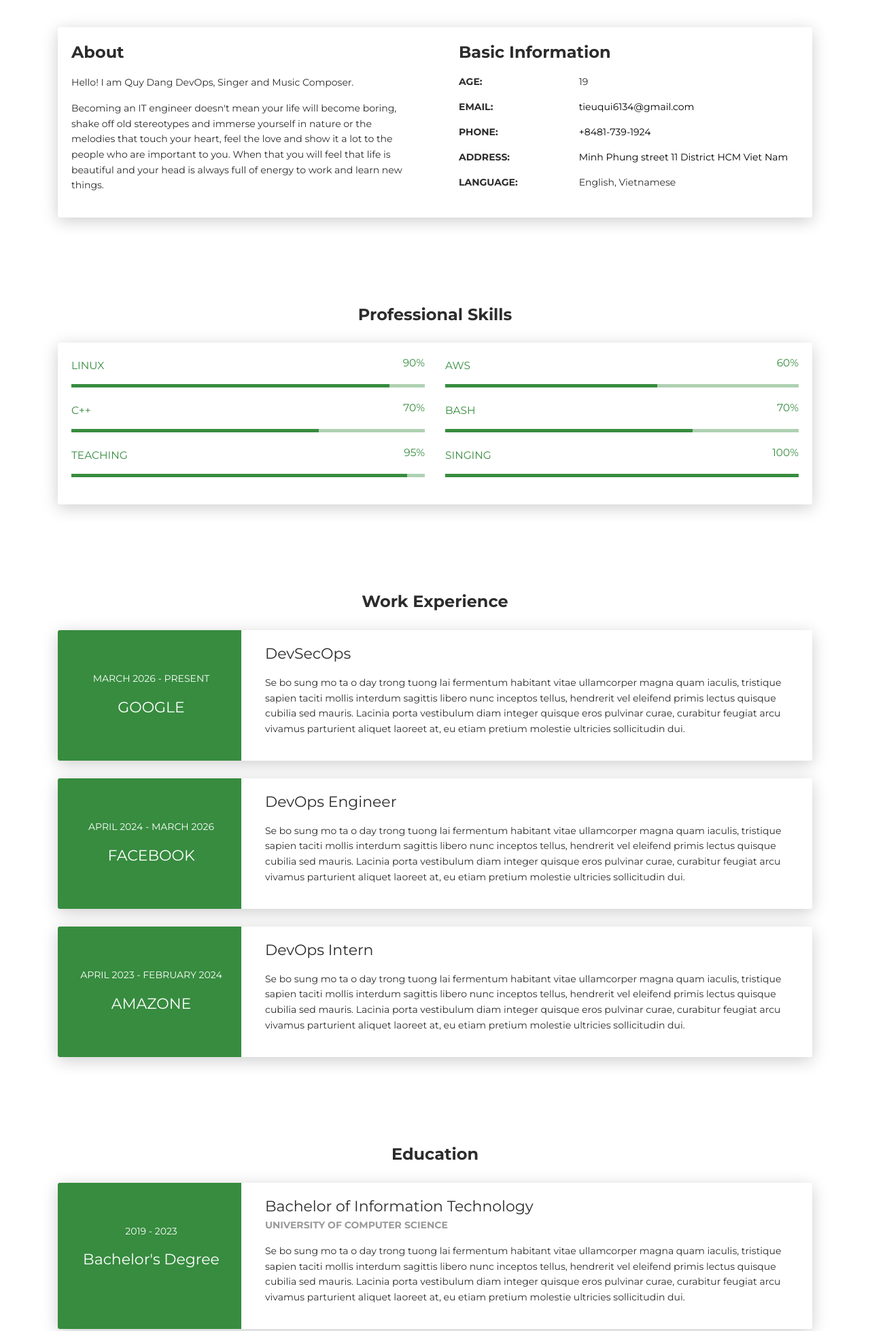
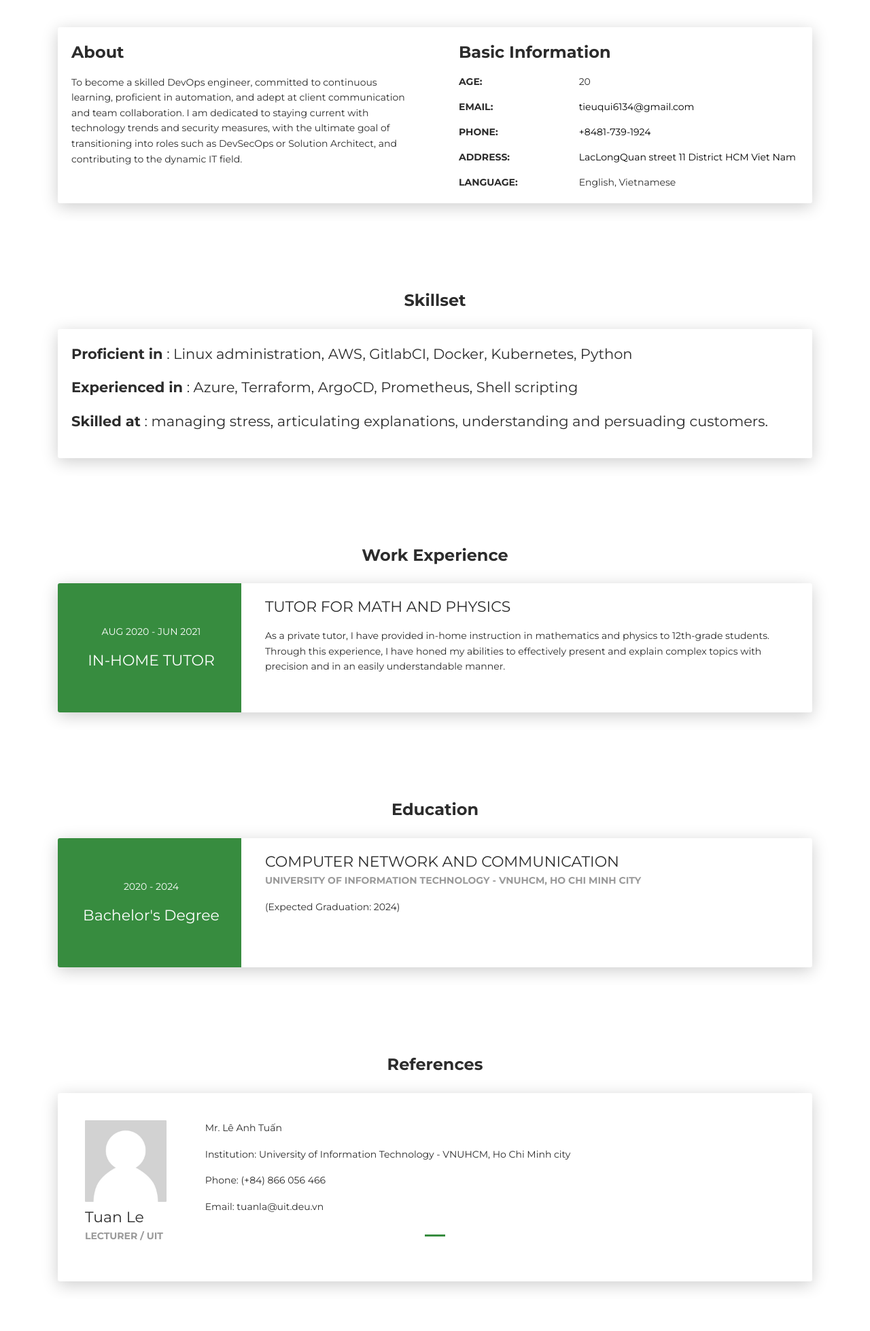
Before and after one commit to DangTieuQuy/MyResume, a plain HTML site: page index.html in a window 1280 px wide. Shown: the part 580-2538 px from the top of the page at 68% size. Drawn offline with Linux system fonts and the light colour scheme.

Commit message:
update resume
update resume

```diff
--- a/index.html
+++ b/index.html
@@ -52,12 +52,12 @@
         <div class="content-center">
           <div class="cc-profile-image"><a href="#"><img src="images/512.jpg" alt="Image"/></a></div>
           <div class="h2 title">Quý Đàng</div>
-          <p class="category text-white">DevOps, Singer and more</p><a class="btn btn-primary smooth-scroll mr-2" href="#contact" data-aos="zoom-in" data-aos-anchor="data-aos-anchor">Hire Me</a><a class="btn btn-primary" href="#" data-aos="zoom-in" data-aos-anchor="data-aos-anchor">Download CV</a>
+          <p class="category text-white">DevOps Intern</p><a class="btn btn-primary smooth-scroll mr-2" href="#contact" data-aos="zoom-in" data-aos-anchor="data-aos-anchor">Hire Me</a><a class="btn btn-primary" href="https://drive.google.com/file/d/175ffQaX25R5kdVeF1eGbp1snwDKieUCe/view?usp=sharing" target="_blank" rel="tooltip" data-aos="zoom-in" data-aos-anchor="data-aos-anchor">Download CV</a>
         </div>
       </div>
       <div class="section">
         <div class="container">
-          <div class="button-container"><a class="btn btn-default btn-round btn-lg btn-icon" href="https://www.facebook.com/profile.php?id=100009484681216" target="_blank" rel="tooltip" title="Follow me on Facebook"><i class="fa fa-facebook"></i></a><a class="btn btn-default btn-round btn-lg btn-icon" href="https://github.com/DangTieuQuy" target="_blank" rel="tooltip" title="Follow me on GitHub"><i class="fa fa-github"></i></a><a class="btn btn-default btn-round btn-lg btn-icon" href="https://www.reddit.com/user/QuyDang" target="_blank" rel="tooltip" title="Follow me on Reddit"><i class="fa fa-reddit"></i></a><a class="btn btn-default btn-round btn-lg btn-icon" href="https://www.youtube.com/channel/UChXhJev8cbwVlBZpX__FiVQ" target="_blank" rel="tooltip" title="Follow me on YouTube"><i class="fa fa-youtube"></i></a></div>
+          <div class="button-container"><a class="btn btn-default btn-round btn-lg btn-icon" href="https://www.facebook.com/profile.php?id=100009484681216" target="_blank" rel="tooltip" title="Follow me on Facebook"><i class="fa fa-facebook"></i></a><a class="btn btn-default btn-round btn-lg btn-icon" href="https://github.com/DangTieuQuy" target="_blank" rel="tooltip" title="Follow me on GitHub"><i class="fa fa-github"></i></a><a class="btn btn-default btn-round btn-lg btn-icon" href="https://www.linkedin.com/in/%C4%91%C3%A0ng-ti%E1%BB%83u-qu%C3%BD-911370294/" target="_blank" rel="tooltip" title="Follow me on LinkedIn"><i class="fa fa-linkedin"></i></a><a class="btn btn-default btn-round btn-lg btn-icon" href="https://www.youtube.com/channel/UChXhJev8cbwVlBZpX__FiVQ" target="_blank" rel="tooltip" title="Follow me on YouTube"><i class="fa fa-youtube"></i></a></div>
         </div>
       </div>
     </div>
@@ -70,8 +70,7 @@
         <div class="col-lg-6 col-md-12">
           <div class="card-body">
             <div class="h4 mt-0 title">About</div>
-            <p>Hello! I am Quy Dang DevOps, Singer and Music Composer.</p>
-            <p>Becoming an IT engineer doesn't mean your life will become boring, shake off old stereotypes and immerse yourself in nature or  the melodies that touch your heart, feel the love and show it a lot to the people who are important to you. When that you will feel that life is beautiful and your head is always full of energy to work and learn new things. </a></p>
+            <p>To become a skilled DevOps engineer, committed to continuous learning, proficient in automation, and adept at client communication and team collaboration. I am dedicated to staying current with technology trends and security measures, with the ultimate goal of transitioning into roles such as DevSecOps or Solution Architect, and contributing to the dynamic IT field.</a></p>
           </div>
         </div>
         <div class="col-lg-6 col-md-12">
@@ -79,7 +78,7 @@
             <div class="h4 mt-0 title">Basic Information</div>
             <div class="row">
               <div class="col-sm-4"><strong class="text-uppercase">Age:</strong></div>
-              <div class="col-sm-8">19</div>
+              <div class="col-sm-8">20</div>
             </div>
             <div class="row mt-3">
               <div class="col-sm-4"><strong class="text-uppercase">Email:</strong></div>
@@ -91,7 +90,7 @@
             </div>
             <div class="row mt-3">
               <div class="col-sm-4"><strong class="text-uppercase">Address:</strong></div>
-              <div class="col-sm-8"><a id="maill" href="https://goo.gl/maps/cDQZiG8m9v8wzNX4A" target="_blank">Minh Phung street 11 District HCM Viet Nam</a></div>
+              <div class="col-sm-8"><a id="maill" href="https://goo.gl/maps/cDQZiG8m9v8wzNX4A" target="_blank">LacLongQuan street 11 District HCM Viet Nam</a></div>
             </div>
             <div class="row mt-3">
               <div class="col-sm-4"><strong class="text-uppercase">Language:</strong></div>
@@ -105,10 +104,13 @@
 </div>
 <div class="section" id="skill">
   <div class="container">
-    <div class="h4 text-center mb-4 title">Professional Skills</div>
+    <div class="h4 text-center mb-4 title">Skillset</div>
     <div class="card" data-aos="fade-up" data-aos-anchor-placement="top-bottom">
-      <div class="card-body">
-        <div class="row">
+      <div class="card-body" style="font-size: 1.5em;">
+        <p><b>Proficient in</b> : Linux administration, AWS, GitlabCI, Docker, Kubernetes, Python</p>
+        <p><b>Experienced in</b> : Azure, Terraform, ArgoCD, Prometheus, Shell scripting</p>
+        <p><b>Skilled at</b> : managing stress, articulating explanations, understanding and persuading customers.</p>
+        <!-- <div class="row">
           <div class="col-md-6">
             <div class="progress-container progress-primary"><span class="progress-badge">LINUX</span>
               <div class="progress">
@@ -154,7 +156,7 @@
                 <div class="progress-bar progress-bar-primary" data-aos="progress-full" data-aos-offset="10" data-aos-duration="2000" role="progressbar" aria-valuenow="60" aria-valuemin="0" aria-valuemax="100" style="width: 100%;"></div><span class="progress-value">100%</span>
               </div>
             </div>
-          </div>
+          </div> -->
         </div>
       </div>
     </div>
@@ -299,19 +301,19 @@
       <div class="row">
         <div class="col-md-3 bg-primary" data-aos="fade-right" data-aos-offset="50" data-aos-duration="500">
           <div class="card-body cc-experience-header">
-            <p>March 2026 - Present</p>
-            <div class="h5">Google</div>
+            <p>AUG 2020 - JUN 2021</p>
+            <div class="h5">In-home tutor</div>
           </div>
         </div>
         <div class="col-md-9" data-aos="fade-left" data-aos-offset="50" data-aos-duration="500">
           <div class="card-body">
-            <div class="h5">DevSecOps</div>
-            <p>Se bo sung mo ta o day trong tuong lai fermentum habitant vitae ullamcorper magna quam iaculis, tristique sapien taciti mollis interdum sagittis libero nunc inceptos tellus, hendrerit vel eleifend primis lectus quisque cubilia sed mauris. Lacinia porta vestibulum diam integer quisque eros pulvinar curae, curabitur feugiat arcu vivamus parturient aliquet laoreet at, eu etiam pretium molestie ultricies sollicitudin dui.</p>
+            <div class="h5">TUTOR FOR MATH AND PHYSICS</div>
+            <p>As a private tutor, I have provided in-home instruction in mathematics and physics to 12th-grade students. Through this experience, I have honed my abilities to effectively present and explain complex topics with precision and in an easily understandable manner.</p>
           </div>
         </div>
       </div>
     </div>
-    <div class="card">
+    <!-- <div class="card">
       <div class="row">
         <div class="col-md-3 bg-primary" data-aos="fade-right" data-aos-offset="50" data-aos-duration="500">
           <div class="card-body cc-experience-header">
@@ -342,7 +344,7 @@
           </div>
         </div>
       </div>
-    </div>
+    </div> -->
   </div>
 </div>
 <div class="section" id="education">
@@ -369,24 +371,24 @@
       <div class="row">
         <div class="col-md-3 bg-primary" data-aos="fade-right" data-aos-offset="50" data-aos-duration="500">
           <div class="card-body cc-education-header">
-            <p>2019 - 2023</p>
+            <p>2020 - 2024</p>
             <div class="h5">Bachelor's Degree</div>
           </div>
         </div>
         <div class="col-md-9" data-aos="fade-left" data-aos-offset="50" data-aos-duration="500">
           <div class="card-body">
-            <div class="h5">Bachelor of Information Technology</div>
-            <p class="category">University of Computer Science</p>
-            <p>Se bo sung mo ta o day trong tuong lai fermentum habitant vitae ullamcorper magna quam iaculis, tristique sapien taciti mollis interdum sagittis libero nunc inceptos tellus, hendrerit vel eleifend primis lectus quisque cubilia sed mauris. Lacinia porta vestibulum diam integer quisque eros pulvinar curae, curabitur feugiat arcu vivamus parturient aliquet laoreet at, eu etiam pretium molestie ultricies sollicitudin dui.</p>
+            <div class="h5">COMPUTER NETWORK AND COMMUNICATION</div>
+            <p class="category">University of Information Technology - VNUHCM, Ho Chi Minh city</p>
+            <p>(Expected Graduation: 2024)</p>
           </div>
         </div>
       </div>
     </div>
-    <div class="card">
+    <!-- <div class="card">
       <div class="row">
         <div class="col-md-3 bg-primary" data-aos="fade-right" data-aos-offset="50" data-aos-duration="500">
           <div class="card-body cc-education-header">
-            <p>2017 - 2019</p>
+            <p>2017 - 2020</p>
             <div class="h5">High School</div>
           </div>
         </div>
@@ -397,7 +399,7 @@
             <p>Se bo sung mo ta o day trong tuong lai fermentum habitant vitae ullamcorper magna quam iaculis, tristique sapien taciti mollis interdum sagittis libero nunc inceptos tellus, hendrerit vel eleifend primis lectus quisque cubilia sed mauris. Lacinia porta vestibulum diam integer quisque eros pulvinar curae, curabitur feugiat arcu vivamus parturient aliquet laoreet at, eu etiam pretium molestie ultricies sollicitudin dui.</p>
           </div>
         </div>
-      </div>
+      </div> -->
     </div>
   </div>
 </div>
@@ -408,22 +410,25 @@
       <div class="carousel slide" id="cc-Indicators" data-ride="carousel">
         <ol class="carousel-indicators">
           <li class="active" data-target="#cc-Indicators" data-slide-to="0"></li>
-          <li data-target="#cc-Indicators" data-slide-to="1"></li>
-          <li data-target="#cc-Indicators" data-slide-to="2"></li>
+          <!-- <li data-target="#cc-Indicators" data-slide-to="1"></li>
+          <li data-target="#cc-Indicators" data-slide-to="2"></li> -->
         </ol>
         <div class="carousel-inner">
           <div class="carousel-item active">
             <div class="row">
-              <div class="col-lg-2 col-md-3 cc-reference-header"><img src="images/reference-image-1.jpg" alt="Image"/>
-                <div class="h5 pt-2">Aiyana</div>
-                <p class="category">CEO / Fakebook</p>
+              <div class="col-lg-2 col-md-3 cc-reference-header"><img src="images/ava.jpg" alt="Image"/>
+                <div class="h5 pt-2">Tuan Le</div>
+                <p class="category">Lecturer / UIT</p>
               </div>
               <div class="col-lg-10 col-md-9">
-                <p> Se bo sung mo ta o day trong tuong lai eleifend arcu sociis sollicitudin ante pulvinar ad, est porta cras erat ullamcorper volutpat metus duis platea convallis, tortor primis ac quisque etiam luctus nisl nullam fames. Ligula purus suscipit tempus nascetur curabitur donec nam ullamcorper, laoreet nullam mauris dui aptent facilisis neque elementum ac, risus semper felis parturient fringilla rhoncus eleifend.</p>
+                <p>Mr. Lê Anh Tuấn</p>
+                <p>Institution: University of Information Technology - VNUHCM, Ho Chi Minh city</p>
+                <p>Phone: (+84) 866 056 466</p>
+                <p>Email: tuanla@uit.deu.vn</p>
               </div>
             </div>
           </div>
-          <div class="carousel-item">
+          <!-- <div class="carousel-item">
             <div class="row">
               <div class="col-lg-2 col-md-3 cc-reference-header"><img src="images/reference-image-2.jpg" alt="Image"/>
                 <div class="h5 pt-2">Braiden</div>
@@ -444,7 +449,7 @@
                 <p> Se bo sung mo ta o day trong tuong lai eleifend arcu sociis sollicitudin ante pulvinar ad, est porta cras erat ullamcorper volutpat metus duis platea convallis, tortor primis ac quisque etiam luctus nisl nullam fames. Ligula purus suscipit tempus nascetur curabitur donec nam ullamcorper, laoreet nullam mauris dui aptent facilisis neque elementum ac, risus semper felis parturient fringilla rhoncus eleifend.</p>
               </div>
             </div>
-          </div>
+          </div> -->
         </div>
       </div>
     </div>
@@ -502,7 +507,7 @@
                 <div class="col-md-6">
                   <div class="card-body">
                     <p class="mb-0"><strong>Address </strong></p>
-                    <p class="pb-2">Minh Phung street 11 District HCM VN</p>
+                    <p class="pb-2">LacLongQuan street 11 District HCMVN</p>
                     <p class="mb-0"><strong>Phone</strong></p>
                     <p class="pb-2">+84817391924</p>
                     <p class="mb-0"><strong>Email</strong></p>
@@ -519,7 +524,7 @@
 </div></div>
     </div>
     <footer class="footer">
-      <div class="container text-center"><a class="cc-facebook btn btn-link" href="#"><i class="fa fa-facebook fa-2x " aria-hidden="true"></i></a><a class="cc-github btn btn-link " href="#"><i class="fa fa-github fa-2x " aria-hidden="true"></i></a><a class="cc-reddit btn btn-link" href="#"><i class="fa fa-reddit fa-2x" aria-hidden="true"></i></a><a class="cc-youtube btn btn-link" href="#"><i class="fa fa-youtube fa-2x " aria-hidden="true"></i></a></div>
+      <div class="container text-center"><a class="cc-facebook btn btn-link" href="#"><i class="fa fa-facebook fa-2x " aria-hidden="true"></i></a><a class="cc-github btn btn-link " href="#"><i class="fa fa-github fa-2x " aria-hidden="true"></i></a><a class="cc-reddit btn btn-link" href="#"><i class="fa fa-linkedin fa-2x" aria-hidden="true"></i></a><a class="cc-youtube btn btn-link" href="#"><i class="fa fa-youtube fa-2x " aria-hidden="true"></i></a></div>
       <div class="h4 title text-center">Quy Dang</div>
       <div class="text-center text-muted">
         <p>&copy; Creative CV. All rights reserved.<br>Design - <a class="credit" href="https://templateflip.com" target="_blank">TemplateFlip</a></p>
```
Also changed, not shown: images/ava.jpg (added).
